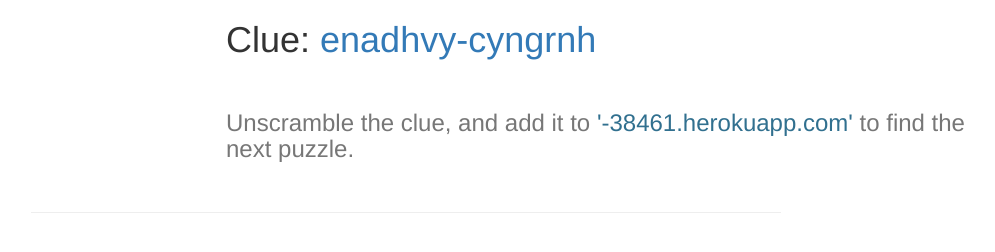
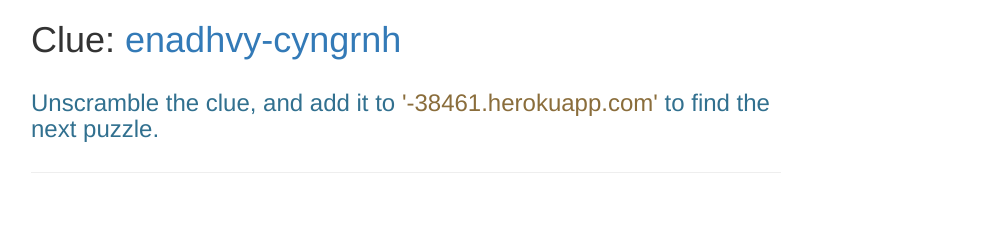
Before and after one commit to danceoval/crypto1, a website: page index.html in a window 1280 px wide. Shown: the whole page, without its empty margins (234-1229 px from the left). Drawn offline with nearby package versions, Linux system fonts and the light colour scheme.

Commit message:
updated style

```diff
--- a/index.html
+++ b/index.html
@@ -9,7 +9,7 @@
 	<body>
 		<div class="container">
 			<section class="row">
-				<figure class="col-md-4">
+				<figure class="col-md-2">
 					&nbsp;
 				</figure>
 
@@ -17,20 +17,20 @@
 					<h1>Clue: <span class='text-primary'>enadhvy-cyngrnh</span></h1>
 				</section>
 
-				<figure class="col-md-4">
+				<figure class="col-md-2">
 					&nbsp;
 				</figure>
 			</section>
 			<section class="row">
-				<figure class="col-md-4">
+				<figure class="col-md-2">
 					&nbsp;
 				</figure>
 
 				<section class="col-md-8">
-					<h3 class="text-muted">Unscramble the clue, and add it to <span class="text-info">'-38461.herokuapp.com'</span> to find the next puzzle.</h3>
+					<h3 class="text-info">Unscramble the clue, and add it to <span class="text-warning">'-38461.herokuapp.com'</span> to find the next puzzle.</h3>
 				</section>
 
-				<figure class="col-md-4">
+				<figure class="col-md-2">
 					&nbsp;
 				</figure>
 			</section>
```
